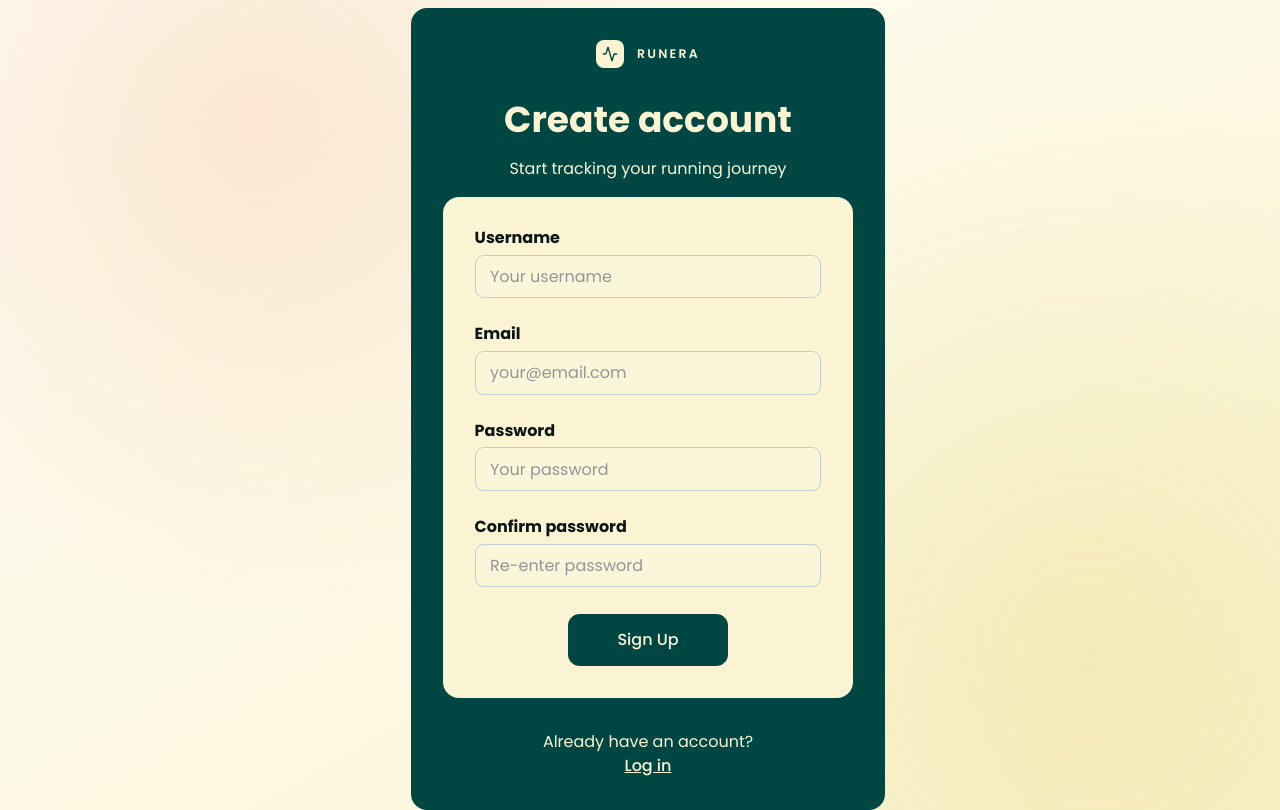
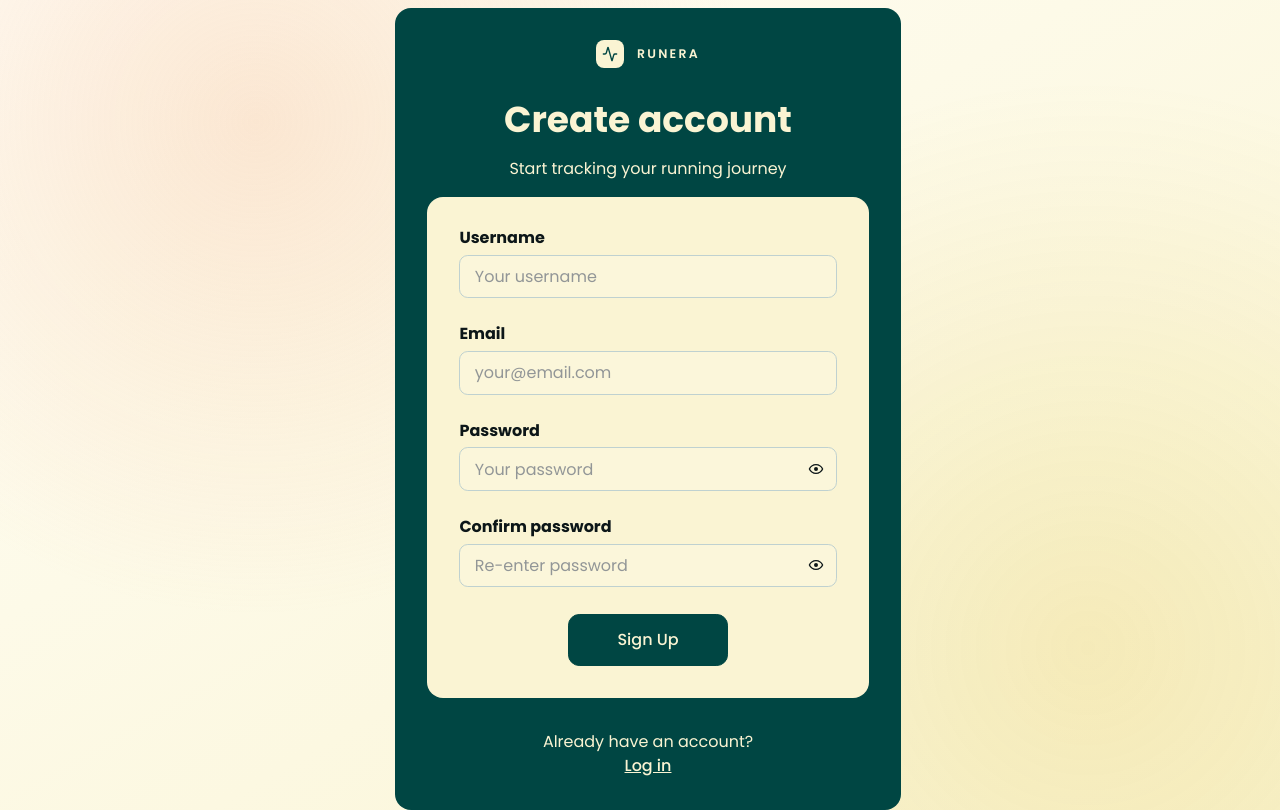
Before and after one commit to Tratatemium/Runera, a React (Create React App) app: page /signup in a window 1280 px wide. Built offline with nearby package versions, Linux system fonts and the light colour scheme.

Commit message:
Refactor Button and FormField components: replace Spinner with SpinnerIcon, add show/hide password functionality with EyeIcon and EyeOffIcon, and enhance FormField styling for better layout.

```diff
--- a/src/components/Button.tsx
+++ b/src/components/Button.tsx
@@ -1,5 +1,5 @@
 import styles from "./Button.module.css";
-import { Spinner } from "./Spinner";
+import { SpinnerIcon } from "./icons/SpinnerIcon";
 
 interface ButtonProps {
   buttonText: string;
@@ -11,7 +11,7 @@ interface ButtonProps {
 function Button({ buttonText, type, style, isSubmiting = false }: ButtonProps) {
   return (
     <button className={`${styles.button} ${styles[style]}`} type={type} disabled={isSubmiting}>
-      {isSubmiting? <Spinner /> :buttonText}
+      {isSubmiting? <SpinnerIcon /> :buttonText}
     </button>
   );
 }
--- a/src/components/FormField.module.css
+++ b/src/components/FormField.module.css
@@ -10,9 +10,14 @@
   font-weight: var(--font-weight-bold);
 }
 
+.inputWrapper {
+  position: relative;
+  width: min(100%, 26rem);
+}
+
 .formInput {
-  width: min(100%, 26rem);
-  padding: 0.7em 0.9em;
+  width: 100%;
+  padding: 0.7em 2.8em 0.7em 0.9em;
   border: 1px solid color-mix(in srgb, var(--accent-color-1) 25%, white);
   border-radius: 0.55em;
   background: color-mix(in srgb, var(--secondary-color) 85%, white);
@@ -47,3 +52,18 @@
   font-size: 0.875rem;
   color: #b3261e;
 }
+
+.showPasswordIcon {
+  position: absolute;
+  right: 0.8em;
+  top: 50%;
+  transform: translateY(-50%);
+  display: inline-flex;
+  align-items: center;
+  justify-content: center;
+  cursor: pointer;
+}
+
+.hide {
+  display: none;
+}
--- a/src/components/FormField.tsx
+++ b/src/components/FormField.tsx
@@ -1,4 +1,8 @@
 import styles from "./FormField.module.css";
+import { useState } from "react";
+import { useEffect } from "react";
+import { EyeIcon } from "./icons/EyeIcon";
+import { EyeOffIcon } from "./icons/EyeOffIcon";
 
 interface FormFieldProps {
   id: string;
@@ -19,20 +23,35 @@ function FormField({
   onChange,
   inputError,
 }: FormFieldProps) {
+  const [showPassword, setShowPassword] = useState(false);
+
+  const inputType =
+    (id === "password" || id === "confirmPassword") && showPassword
+      ? "text"
+      : type;
+
   return (
     <div className={styles.formRow}>
       <label htmlFor={id} className={styles.formLabel}>
         {label}
       </label>
+      <div className={styles.inputWrapper}>
         <input
           className={styles.formInput}
           id={id}
           name={id}
-        type={type}
+          type={inputType}
           placeholder={placeholder}
           value={value}
           onChange={onChange}
         />
+        <span
+          className={`${styles.showPasswordIcon} ${id !== "password" && id !== "confirmPassword" ? styles.hide : ""}`}
+          onClick={() => setShowPassword(!showPassword)}
+        >
+          {showPassword ? <EyeOffIcon /> : <EyeIcon />}
+        </span>
+      </div>
       <p className={styles.errorText}>{inputError}</p>
     </div>
   );
--- /dev/null
+++ b/src/components/icons/EyeIcon.tsx
@@ -0,0 +1,21 @@
+import { SVGProps } from "react";
+
+function EyeIcon(props: SVGProps<SVGSVGElement>) {
+  return (
+    <svg
+      xmlns="http://www.w3.org/2000/svg"
+      width="1em"
+      height="1em"
+      viewBox="0 0 24 24"
+      {...props}
+    >
+      {/* Icon from Material Design Icons by Pictogrammers - https://github.com/Templarian/MaterialDesign/blob/master/LICENSE */}
+      <path
+        fill="currentColor"
+        d="M12 9a3 3 0 0 1 3 3a3 3 0 0 1-3 3a3 3 0 0 1-3-3a3 3 0 0 1 3-3m0-4.5c5 0 9.27 3.11 11 7.5c-1.73 4.39-6 7.5-11 7.5S2.73 16.39 1 12c1.73-4.39 6-7.5 11-7.5M3.18 12a9.821 9.821 0 0 0 17.64 0a9.821 9.821 0 0 0-17.64 0"
+      />
+    </svg>
+  );
+}
+
+export { EyeIcon };
--- /dev/null
+++ b/src/components/icons/EyeOffIcon.tsx
@@ -0,0 +1,21 @@
+import { SVGProps } from "react";
+
+function EyeOffIcon(props: SVGProps<SVGSVGElement>) {
+  return (
+    <svg
+      xmlns="http://www.w3.org/2000/svg"
+      width="1em"
+      height="1em"
+      viewBox="0 0 24 24"
+      {...props}
+    >
+      {/* Icon from Material Design Icons by Pictogrammers - https://github.com/Templarian/MaterialDesign/blob/master/LICENSE */}
+      <path
+        fill="currentColor"
+        d="M2 5.27L3.28 4L20 20.72L18.73 22l-3.08-3.08c-1.15.38-2.37.58-3.65.58c-5 0-9.27-3.11-11-7.5c.69-1.76 1.79-3.31 3.19-4.54zM12 9a3 3 0 0 1 3 3a3 3 0 0 1-.17 1L11 9.17A3 3 0 0 1 12 9m0-4.5c5 0 9.27 3.11 11 7.5a11.8 11.8 0 0 1-4 5.19l-1.42-1.43A9.86 9.86 0 0 0 20.82 12A9.82 9.82 0 0 0 12 6.5c-1.09 0-2.16.18-3.16.5L7.3 5.47c1.44-.62 3.03-.97 4.7-.97M3.18 12A9.82 9.82 0 0 0 12 17.5c.69 0 1.37-.07 2-.21L11.72 15A3.064 3.064 0 0 1 9 12.28L5.6 8.87c-.99.85-1.82 1.91-2.42 3.13"
+      />
+    </svg>
+  );
+}
+
+export { EyeOffIcon };
--- a/src/components/Spinner.tsx
+++ b/src/components/icons/SpinnerIcon.tsx
@@ -1,6 +1,6 @@
 import { SVGProps } from "react";
 
-function Spinner(props: SVGProps<SVGSVGElement>) {
+function SpinnerIcon(props: SVGProps<SVGSVGElement>) {
   return (
     <svg
       xmlns="http://www.w3.org/2000/svg"
@@ -50,4 +50,4 @@ function Spinner(props: SVGProps<SVGSVGElement>) {
   );
 }
 
-export {Spinner}
+export { SpinnerIcon };
```
Lines whose indentation alone changed are shown as unchanged.
